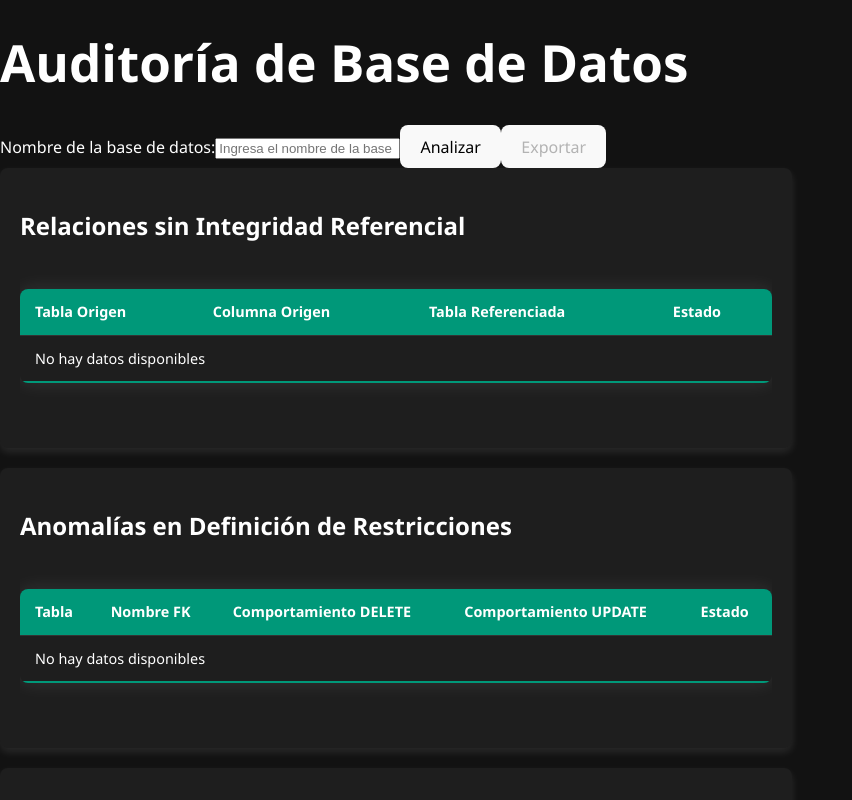
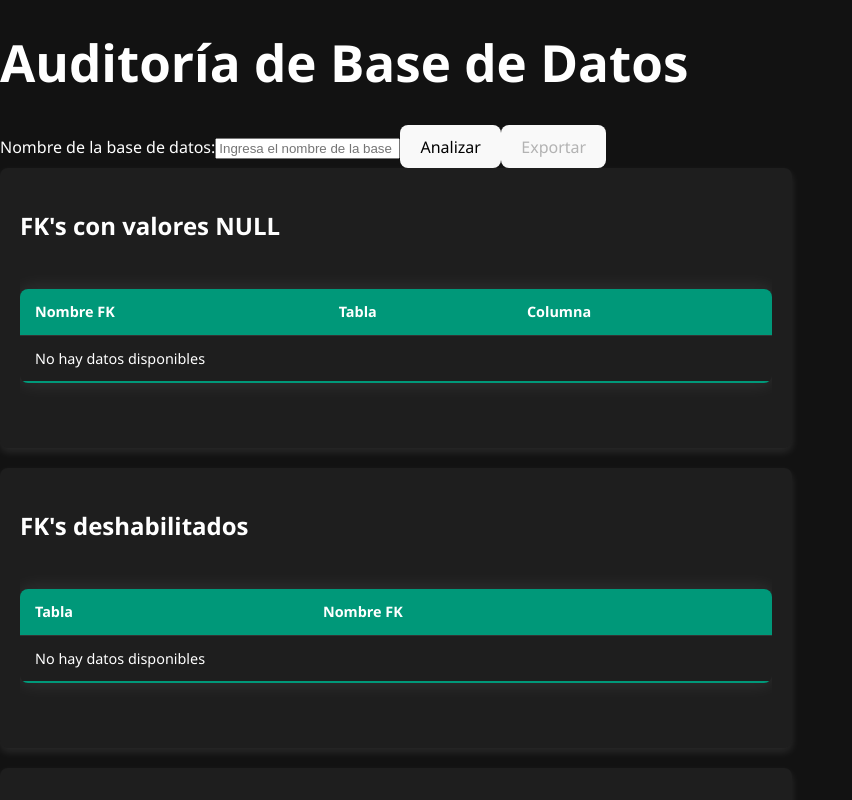
Before and after one commit to HANNER616/AplicacionAuditoria, a React (Vite) app in the folder frontend/auditoria-db/: page / in a window 1280 px wide. Shown: the top 800 px of the page, without its empty margins (0-852 px from the left). Built offline with nearby package versions, Linux system fonts and the light colour scheme.

Commit message:
Final Version V2

```diff
--- a/frontend/auditoria-db/src/App.jsx
+++ b/frontend/auditoria-db/src/App.jsx
@@ -127,6 +127,66 @@ const AuditDashboard = () => {
           {exporting ? 'Exportando...' : 'Exportar'}
         </button>
       </div>
+      {/*NULL Fk's*/}
+<div className="table-wrapper">
+        <h2 className="table-title">FK's con valores NULL</h2>
+        <div className="table-container">
+          <table>
+            <thead>
+              <tr>
+                <th>Nombre FK</th>
+                <th>Tabla</th>
+                <th>Columna</th>
+              </tr>
+            </thead>
+            <tbody>
+              {auditData?.nullableFKs?.length > 0 ? (
+                auditData.nullableFKs.map((item, index) => (
+                  <tr key={index}>
+                    <td>{item.FK_Name}</td>
+                    <td>{item.TableName}</td>
+                    <td>{item.ColumnName}</td>
+                  </tr>
+                ))
+              ) : (
+                <tr>
+                  <td colSpan="4" className="text-center">No hay datos disponibles</td>
+                </tr>
+              )}
+            </tbody>
+          </table>
+        </div>
+      </div>
+
+      {/*FK's deshabilitados*/}
+      <div className="table-wrapper">
+        <h2 className="table-title">FK's deshabilitados</h2>
+        <div className="table-container">
+          <table>
+            <thead>
+              <tr>
+                <th>Tabla</th>
+                <th>Nombre FK</th>
+              </tr>
+            </thead>
+            <tbody>
+              {auditData?.nocheckFKs?.length > 0 ? (
+                auditData.nocheckFKs.map((item, index) => (
+                  <tr key={index}>
+                    <td>{item.TableName}</td>
+                    <td>{item.ForeignKeyName}</td>
+                  </tr>
+                ))
+              ) : (
+                <tr>
+                  <td colSpan="4" className="text-center">No hay datos disponibles</td>
+                </tr>
+              )}
+            </tbody>
+          </table>
+        </div>
+      </div>
+
 
       {/* Restricciones Faltantes */}
       <div className="table-wrapper">
```
Also changed, not shown: 1 other file (tests, documents, lock files or other folders).
